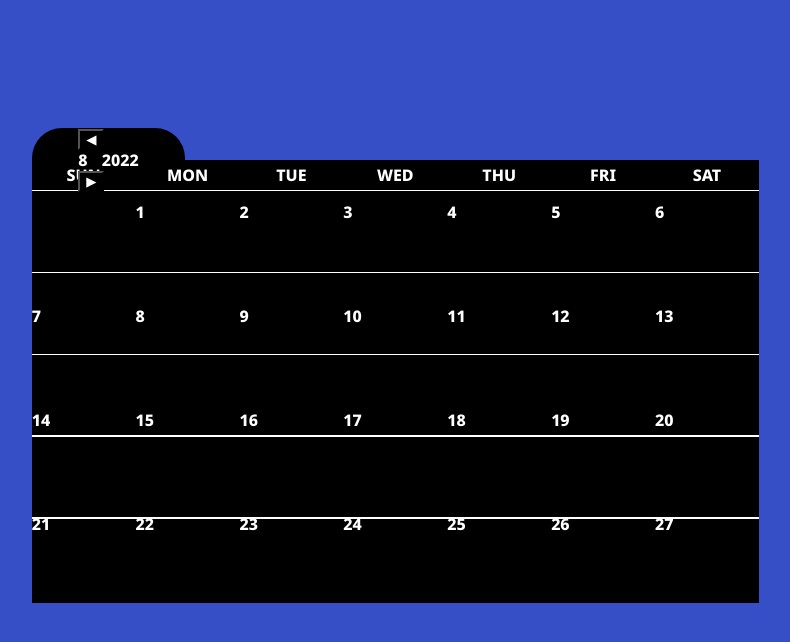
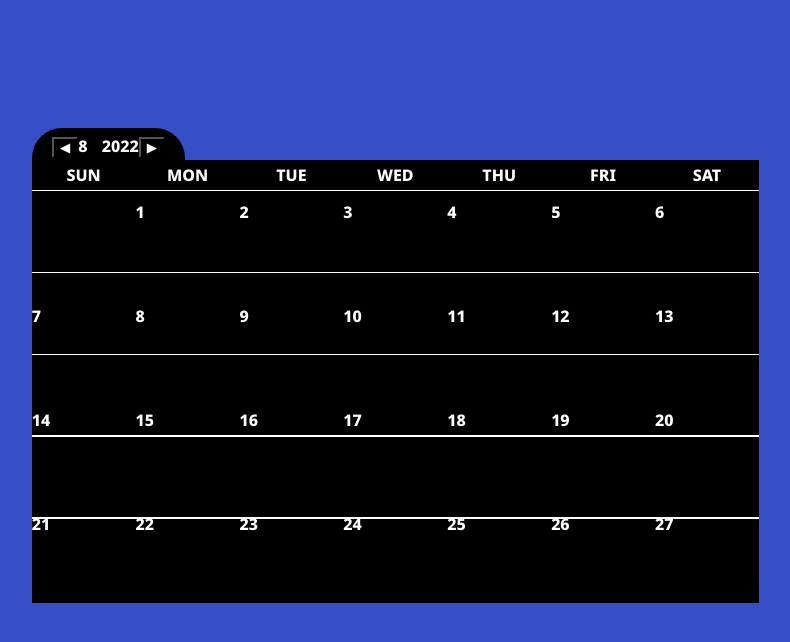
Before and after one commit to LikeLion-at-CAU-10th/Palette-React, a React (Create React App) app: page / in a window 1280 px wide. Shown: the top 642 px of the page, without its empty margins (104-894 px from the left). Built offline with nearby package versions, Linux system fonts and the light colour scheme.

Commit message:
캘린더가 뭔가 이상하다....

```diff
--- a/src/component/Calendar.js
+++ b/src/component/Calendar.js
@@ -96,6 +96,70 @@ const Calendar = () => {
     return dayArr;
   }, [selectedYear, selectedMonth, dateTotalCount]);
 
+  const prevMonth = useCallback(() => {
+    //이전 달 보기 보튼
+    if (selectedMonth === 1) {
+      setSelectedMonth(12);
+      setSelectedYear(selectedYear - 1);
+    } else {
+      setSelectedMonth(selectedMonth - 1);
+    }
+  }, [selectedMonth]);
+
+  const nextMonth = useCallback(() => {
+    //다음 달 보기 버튼
+    if (selectedMonth === 12) {
+      setSelectedMonth(1);
+      setSelectedYear(selectedYear + 1);
+    } else {
+      setSelectedMonth(selectedMonth + 1);
+    }
+  }, [selectedMonth]);
+
+  const monthControl = useCallback(() => {
+    //달 선택박스에서 고르기
+    let monthArr = [];
+    for (let i = 0; i < 12; i++) {
+      monthArr.push(
+        <option key={i + 1} value={i + 1}>
+          {i + 1}
+        </option>
+      );
+    }
+    return (
+      <select
+        // className="monthSelect"
+        onChange={changeSelectMonth}
+        value={selectedMonth}
+      >
+        {monthArr}
+      </select>
+    );
+  }, [selectedMonth]);
+
+  const yearControl = useCallback(() => {
+    //연도 선택박스에서 고르기
+    let yearArr = [];
+    const startYear = today.year - 10; //현재 년도부터 10년전 까지만
+    const endYear = today.year + 10; //현재 년도부터 10년후 까지만
+    for (let i = startYear; i < endYear + 1; i++) {
+      yearArr.push(
+        <option key={i} value={i}>
+          {i}
+        </option>
+      );
+    }
+    return (
+      <select
+        // className="yearSelect"
+        onChange={changeSelectYear}
+        value={selectedYear}
+      >
+        {yearArr}
+      </select>
+    );
+  }, [selectedYear]);
+
   return (
     <div className="container">
       <div className="week">{returnWeek()}</div>
--- a/src/component/Title.js
+++ b/src/component/Title.js
@@ -15,7 +15,6 @@ const Title = () => {
 
   const [selectedYear, setSelectedYear] = useState(today.year); //현재 선택된 연도
   const [selectedMonth, setSelectedMonth] = useState(today.month); //현재 선택된 달
-  const dateTotalCount = new Date(selectedYear, selectedMonth, 0).getDate(); //선택된 연도, 달의 마지막 날짜
 
   const prevMonth = useCallback(() => {
     //이전 달 보기 보튼
--- a/src/style/title.css
+++ b/src/style/title.css
@@ -11,8 +11,6 @@ body {
   left: 10.6vw;
   top: 10vw;
   border-radius: 30px 30px 0 0/ 30px 30px 0 0;
-  display: flex;
-  justify-content: center;
 }
 
 .datebar .title > button {
@@ -21,7 +19,10 @@ body {
   height: 20px;
   background: none;
 }
-.datebar.title .pagination {
+.pagination {
+  display: flex;
+  justify-content: center;
+  margin-top: 1vh;
 }
 
 .datebar.title .pagination button {
```
